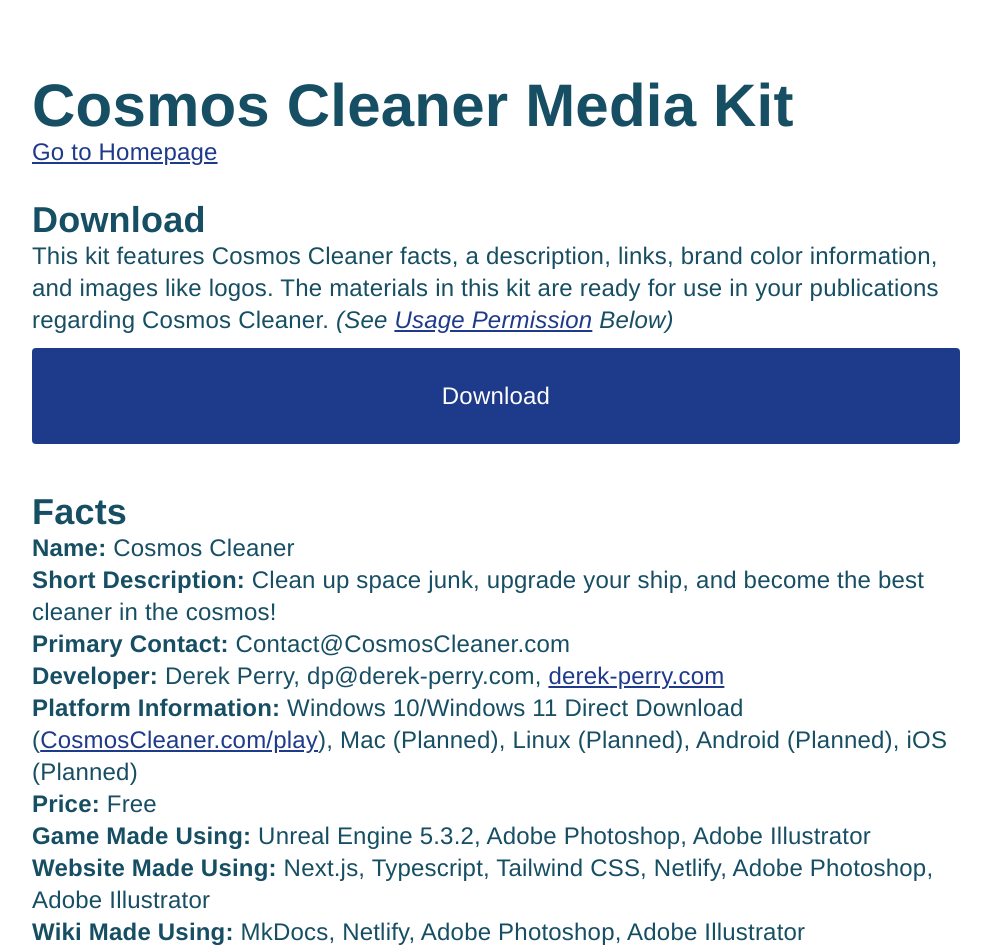
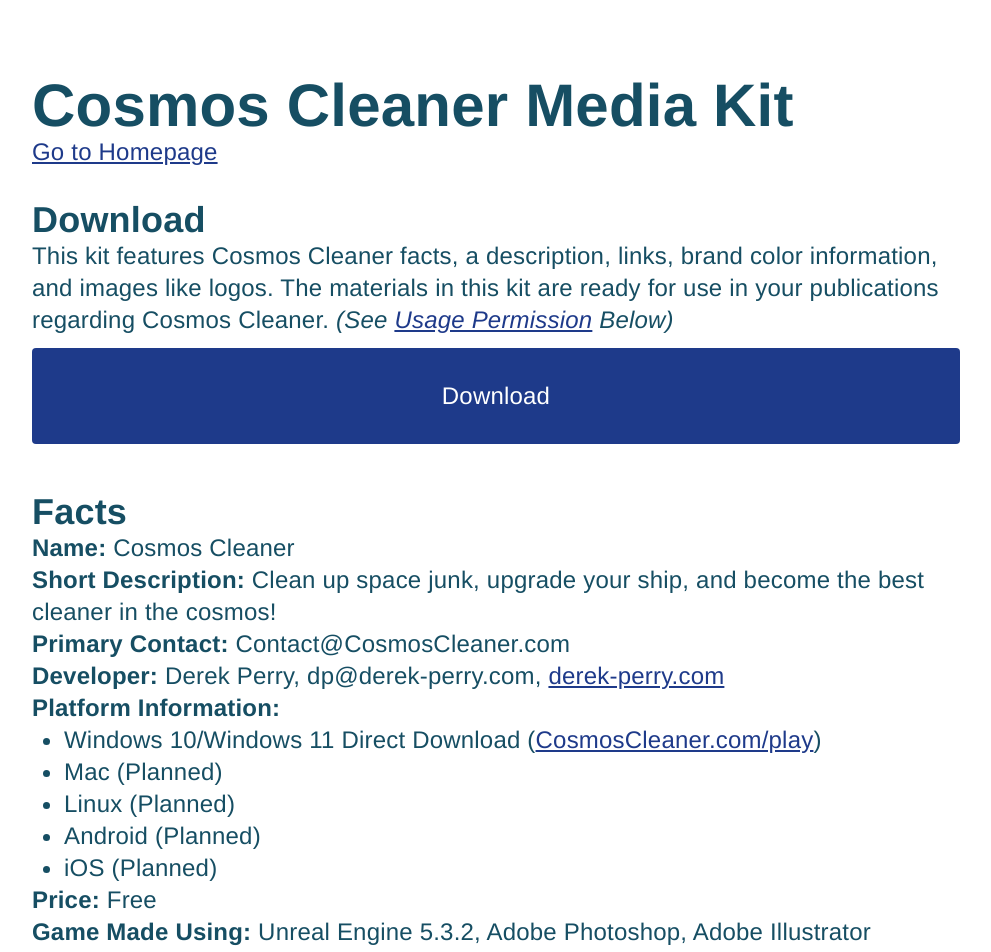
Before and after one commit to derek-perry/cosmoscleaner.com, a Next.js app: page /press in a window 1280 px wide. Shown: the top 952 px of the page, without its empty margins (144-1135 px from the left). Built offline with nearby package versions, Linux system fonts and the light colour scheme; no server answers; a web font is replaced by a local one.

Commit message:
Add Social Media to Media Kit
Added social media links to the media/press kit. Cleaned the press page's platform information section with ul instead of commas.

```diff
--- a/pages/press.tsx
+++ b/pages/press.tsx
@@ -29,7 +29,14 @@
             <p><strong>Short Description:</strong> Clean up space junk, upgrade your ship, and become the best cleaner in the cosmos!</p>
             <p><strong>Primary Contact:</strong> Contact@CosmosCleaner.com</p>
             <p><strong>Developer:</strong> Derek Perry, dp@derek-perry.com, <LinkExternal href="https://derek-perry.com" title="Go to Derek Perry, the developer of Cosmos Cleaner, at derek-perry.com">derek-perry.com</LinkExternal></p>
-            <p><strong>Platform Information:</strong> Windows 10/Windows 11 Direct Download (<LinkInternal href="play" title="Download and Play Cosmos Cleaner on Windows 10 or 11 at CosmosCleaner.com/play">CosmosCleaner.com/play</LinkInternal>), Mac (Planned), Linux (Planned), Android (Planned), iOS (Planned)</p>
+            <p><strong>Platform Information:</strong></p>
+            <ul className="text-2xl list-disc pl-8">
+              <li>Windows 10/Windows 11 Direct Download (<LinkInternal href="play" title="Download and Play Cosmos Cleaner on Windows 10 or 11 at CosmosCleaner.com/play">CosmosCleaner.com/play</LinkInternal>)</li>
+              <li>Mac (Planned)</li>
+              <li>Linux (Planned)</li>
+              <li>Android (Planned)</li>
+              <li>iOS (Planned)</li>
+            </ul>
             <p><strong>Price:</strong> Free</p>
             <p><strong>Game Made Using:</strong> Unreal Engine 5.3.2, Adobe Photoshop, Adobe Illustrator</p>
             <p><strong>Website Made Using:</strong> Next.js, Typescript, Tailwind CSS, Netlify, Adobe Photoshop, Adobe Illustrator</p>
@@ -254,7 +261,7 @@
 
             <h2 id="changes">Kit Changes</h2>
             <p>Although most changes are likely to be minor, Cosmos Cleaner may change this kit from time to time, and in Cosmos Cleaner’s sole discretion. Cosmos Cleaner encourages users to frequently check this page for any changes to this kit.</p>
-            <p><i>This kit was last updated on November 14, 2023. Visit the <LinkExternal href="https://github.com/derek-perry/cosmoscleaner.com" title="View the repository for CosmosCleaner.com at github.com/derek-perry/cosmoscleaner.com">website files on GitHub</LinkExternal> for version history.</i></p>
+            <p><i>This kit was last updated on November 15, 2023. Visit the <LinkExternal href="https://github.com/derek-perry/cosmoscleaner.com" title="View the repository for CosmosCleaner.com at github.com/derek-perry/cosmoscleaner.com">website files on GitHub</LinkExternal> for version history.</i></p>
 
 
             <h2 id="contact-info">Contact Information</h2>
```
Also changed, not shown: 1 other file (tests, documents, lock files or other folders).
